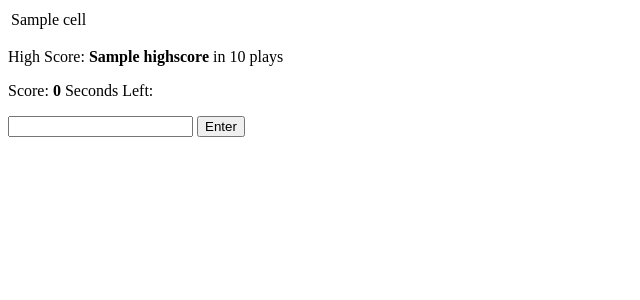
After one commit to austinjjelliott/boggle, a Flask app: template templates/index.html in a window 1280 px wide. The commit adds this page. Shown: the top 300 px of the page, without its empty margins (0-640 px from the left). Run offline with Flask 3, Linux system fonts and the light colour scheme; the template is opened without the code that fills it: most values are stand-ins (such as "Sample title", 1, 10 or a date in 2020); parts of the project's set-up code (start-up, migrations or seed data) failed here and were passed over.

Commit message:
second commit

```diff
--- a/app.py
+++ b/app.py
@@ -1,4 +1,39 @@
+from flask import Flask, render_template, request, jsonify, session
+from boggle import Boggle
+app = Flask(__name__)
+app.config["SECRET_KEY"] = "secretkey"
+boggle_game = Boggle()
 
-from boggle import Boggle
+@app.route("/")
+def homepage():
+    """Show board"""
+    board = boggle_game.make_board()
+    session['board'] = board # This adds it to our cookies
+    highscore = session.get("highscore", 0) #gets the highscore from cookies, if there is one
+    nplays = session.get("nplays", 0) #gets the number of plays from cookies if played before
 
-boggle_game = Boggle()
+    return render_template("index.html", board = board, highscore= highscore, nplays = nplays)
+
+
+@app.route("/check-word")
+def check_word():
+    """Check if word is included in 'dictionary' """
+    word = request.args["word"]
+    board = session["board"]
+    response = boggle_game.check_valid_word(board, word)
+    return jsonify({'result': response})
+# This takes the word typed into your input field and checks it using the
+# pre-defined boggle check validity function (which requires board and word)
+# Returns a jsonified version of response (responses are pre-set in boggle.py function)
+
+@app.route("/post-score", methods = ["POST"])
+def post_score():
+    """Receives scores, updates number of plays (nplays), and updates high score if appropriate"""
+    score = request.json["score"]
+    highscore = session.get("highscore", 0)
+    nplays = session.get("nplays", 0)
+
+    session["nplays"] = nplays + 1
+    session["highscore"] = max(score, highscore)
+
+    return jsonify(brokeRecord = score > highscore)
--- a/templates/base.html
+++ b/templates/base.html
@@ -1,11 +1,23 @@
 <!DOCTYPE html>
 <html lang="en">
-<head>
-    <meta charset="UTF-8">
-    <meta name="viewport" content="width=device-width, initial-scale=1.0">
-    <title>Base HTML</title>
-</head>
-<body>
-
-</body>
+  <head>
+    <meta charset="UTF-8" />
+    <meta name="viewport" content="width=device-width, initial-scale=1.0" />
+    <title>{% block title %}{% endblock %}</title>
+    <link rel="stylesheet" href="/static/style.css" />
+  </head>
+  <body>
+    {% block content %}
+    <script src="http://unpkg.com/jquery"></script>
+    <!-- Includes jquery -->
+    <script src="/static/script.js"></script>
+    <!-- includes the script i write -->
+    <script src="https://unpkg.com/axios"></script>
+    <!-- includes axios -->
+    <script>
+      let game = new BoggleGame("boggle", 60);
+    </script>
+    <!-- This initializes the game -->
+    {% endblock %}
+  </body>
 </html>
--- /dev/null
+++ b/templates/index.html
@@ -0,0 +1,34 @@
+{% extends 'base.html' %} {% block title %}Index: Boggle Board {% endblock %} {%
+block content %}
+<!-- Boggle Board Set Up -->
+<section id="boggle">
+  <table class="board">
+    <tbody>
+      {% for row in board %}
+      <tr>
+        {% for cell in row %}
+        <td>{{ cell }}</td>
+        {% endfor %}
+      </tr>
+      {% endfor %}
+    </tbody>
+  </table>
+</section>
+<!-- High Score Display -->
+<p>High Score: <b> {{ highscore }}</b> in {{ nplays }} plays</p>
+
+<!-- Score and Timer Display -->
+<p>Score: <b class="score"> 0 </b> Seconds Left: <b class="timer"> </b></p>
+
+<!-- Form to submit your word guess -->
+<form method="POST" class="add-word">
+  <input name="word" class="word" />
+  <button>Enter</button>
+</form>
+
+<!-- Area to put your flash messages in when needed -->
+<p class="msg"></p>
+<!-- Area to put words in once theyve scored -->
+<ul class="words"></ul>
+
+{% endblock %}
```
Also changed, not shown: static/script.js (+84 -0 lines).
